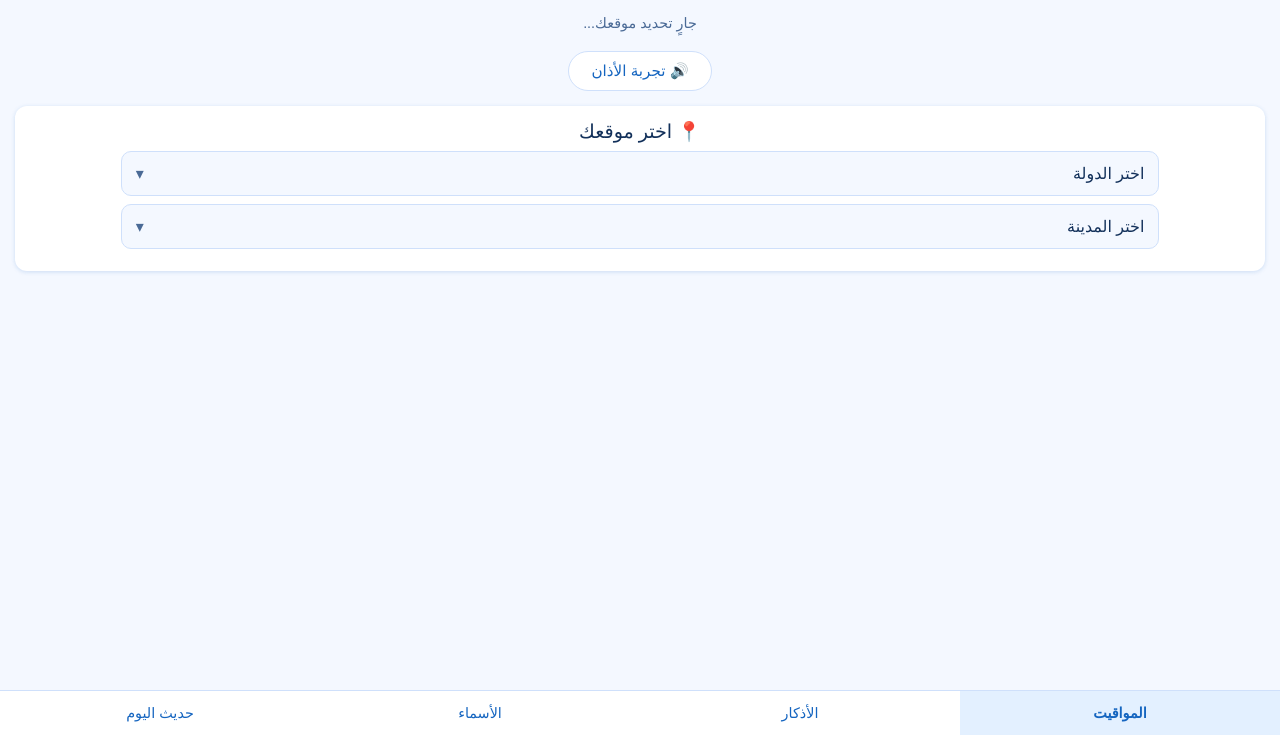
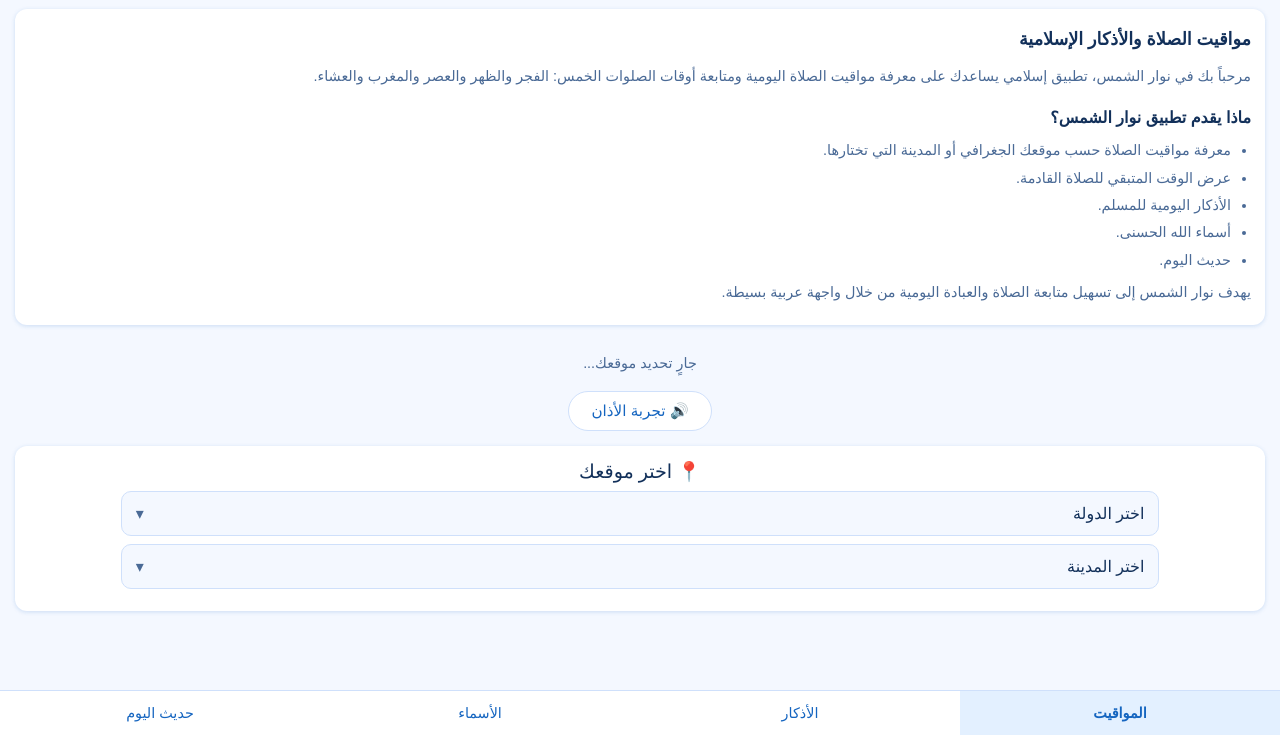
Before and after one commit to amouchewalid602-sys/prayer-app, a plain HTML site: page index.html in a window 1280 px wide. Shown: the part 65-800 px from the top of the page. Drawn offline with Linux system fonts and the light colour scheme; a web font is replaced by a local one.

Commit message:
Update index.html

```diff
--- a/index.html
+++ b/index.html
@@ -5,10 +5,53 @@
 <meta charset="UTF-8">
 <meta name="viewport" content="width=device-width, initial-scale=1">
 <meta name="theme-color" content="#1565c0">
+
+<title>نوار الشمس | مواقيت الصلاة والأذكار الإسلامية</title>
+
+<meta name="description" content="نوار الشمس تطبيق إسلامي شامل لمعرفة مواقيت الصلاة اليوم، وأوقات الفجر والظهر والعصر والمغرب والعشاء، والأذكار اليومية وأسماء الله الحسنى وحديث اليوم.">
+
+<meta name="keywords" content="صلاة, مواقيت الصلاة, أوقات الصلاة, الصلاة اليوم, الفجر, الظهر, العصر, المغرب, العشاء, الأذكار, أذكار المسلم, أسماء الله الحسنى, حديث اليوم, تطبيق إسلامي, نوار الشمس">
+
+<meta name="author" content="نوار الشمس">
+<meta name="robots" content="index, follow, max-image-preview:large">
+<meta name="googlebot" content="index, follow">
+
+<link rel="canonical" href="https://amouchewalid602-sys.github.io/prayer-app/">
+
+<meta property="og:type" content="website">
+<meta property="og:locale" content="ar_AR">
+<meta property="og:site_name" content="نوار الشمس">
+<meta property="og:title" content="نوار الشمس | مواقيت الصلاة والأذكار">
+<meta property="og:description" content="رفيق المسلم لمعرفة مواقيت الصلاة والأذكار وأسماء الله الحسنى وحديث اليوم.">
+<meta property="og:url" content="https://amouchewalid602-sys.github.io/prayer-app/">
+<meta property="og:image" content="https://amouchewalid602-sys.github.io/prayer-app/icon-192.png">
+
+<meta name="twitter:card" content="summary">
+<meta name="twitter:title" content="نوار الشمس">
+<meta name="twitter:description" content="مواقيت الصلاة والأذكار وأسماء الله الحسنى وحديث اليوم.">
+<meta name="twitter:image" content="https://amouchewalid602-sys.github.io/prayer-app/icon-192.png">
+
 <link rel="manifest" href="manifest.json">
 <link rel="icon" href="icon-192.png">
+<link rel="apple-touch-icon" href="icon-192.png">
+
 <link href="https://fonts.googleapis.com/css2?family=Amiri+Quran&display=swap" rel="stylesheet">
-<title>نوار الشمس</title>
+
+<script type="application/ld+json">
+{
+  "@context": "https://schema.org",
+  "@type": "WebApplication",
+  "name": "نوار الشمس",
+  "alternateName": "تطبيق نوار الشمس الإسلامي",
+  "url": "https://amouchewalid602-sys.github.io/prayer-app/",
+  "description": "تطبيق إسلامي شامل لمعرفة مواقيت الصلاة والأذكار اليومية وأسماء الله الحسنى وحديث اليوم.",
+  "applicationCategory": "LifestyleApplication",
+  "operatingSystem": "Android, iOS, Windows",
+  "inLanguage": "ar",
+  "browserRequirements": "Requires JavaScript"
+}
+</script>
+
 <style>
 :root{--s:1;--bg:#f4f8ff;--fg:#12305a;--card:#fff;--pri:#1565c0;--sub:#4a6a96;--line:#cfe0fb;--sel:#e3f0ff;--link:#1565c0;--shadow:rgba(21,101,192,.18)}
 body.dark{--bg:#0e1726;--fg:#e6eefc;--card:#172338;--pri:#2a7de1;--sub:#9db4d6;--line:#25344f;--sel:#1f3556;--link:#8fc0ff;--shadow:rgba(0,0,0,.4)}
@@ -18,7 +61,7 @@ body{margin:0;font-family:sans-serif;background:var(--bg);color:var(--fg);text-a
 h1{position:relative;margin:0;padding:18px;background:var(--pri);color:#fff;font-size:1.35rem}
 #gear{position:absolute;left:10px;top:50%;transform:translateY(-50%);width:42px;height:42px;background:rgba(255,255,255,.2);border:0;border-radius:12px;font-size:1.3rem;color:#fff}
 .tab{display:none;padding-top:8px}.tab.on{display:block}
-nav{position:fixed;bottom:0;left:0;right:0;display:flex;background:var(--card);border-top:1px solid var(--line)}
+nav{position:fixed;bottom:0;left:0;right:0;display:flex;background:var(--card);border-top:1px solid var(--line);z-index:20}
 nav button{flex:1;padding:14px 4px;background:none;border:0;color:var(--link);font-size:.9rem}
 nav button.on{background:var(--sel);font-weight:bold}
 #city{padding:10px;font-size:.9rem;color:var(--sub)}
@@ -60,11 +103,56 @@ nav button.on{background:var(--sel);font-weight:bold}
 #pkl{overflow:auto;padding:8px 12px 12px}
 .opt{display:block;width:100%;text-align:right;margin:8px 0;padding:12px 14px;border:1px solid var(--line);background:var(--bg);color:var(--fg);border-radius:10px;font-size:1rem}
 .opt.sel{background:var(--sel);font-weight:bold;border-color:var(--pri)}
+
+/* محتوى تعريفي لمحركات البحث والزوار */
+.seo-intro{
+margin:12px 15px;
+padding:14px;
+background:var(--card);
+color:var(--sub);
+border-radius:12px;
+font-size:.9rem;
+line-height:1.9;
+text-align:right;
+box-shadow:0 1px 4px var(--shadow);
+}
+.seo-intro h2{
+color:var(--fg);
+font-size:1.1rem;
+margin:0 0 7px;
+}
+.seo-intro p{margin:5px 0}
+.seo-intro h3{
+color:var(--fg);
+font-size:1rem;
+margin:12px 0 4px;
+}
+.seo-intro ul{padding-right:20px;margin:4px 0}
 </style>
 </head>
+
 <body>
 
 <h1>🕌 نوار الشمس<button id="gear" onclick="openSet()">⚙️</button></h1>
+
+<section class="seo-intro">
+<h2>مواقيت الصلاة والأذكار الإسلامية</h2>
+<p>
+مرحباً بك في نوار الشمس، تطبيق إسلامي يساعدك على معرفة مواقيت الصلاة اليومية
+ومتابعة أوقات الصلوات الخمس: الفجر والظهر والعصر والمغرب والعشاء.
+</p>
+<h3>ماذا يقدم تطبيق نوار الشمس؟</h3>
+<ul>
+<li>معرفة مواقيت الصلاة حسب موقعك الجغرافي أو المدينة التي تختارها.</li>
+<li>عرض الوقت المتبقي للصلاة القادمة.</li>
+<li>الأذكار اليومية للمسلم.</li>
+<li>أسماء الله الحسنى.</li>
+<li>حديث اليوم.</li>
+</ul>
+<p>
+يهدف نوار الشمس إلى تسهيل متابعة الصلاة والعبادة اليومية من خلال واجهة عربية بسيطة.
+</p>
+</section>
 
 <div id="t1" class="tab on">
 <div id="city">جارٍ تحديد موقعك...</div>
```
